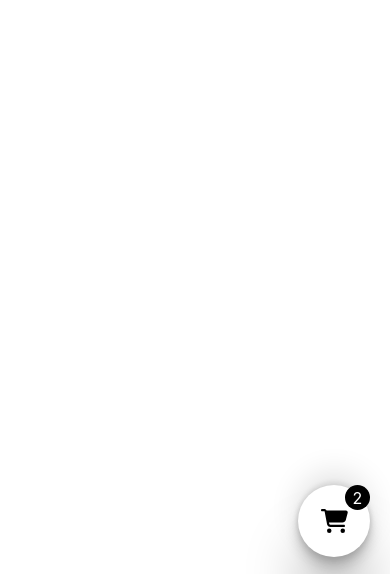
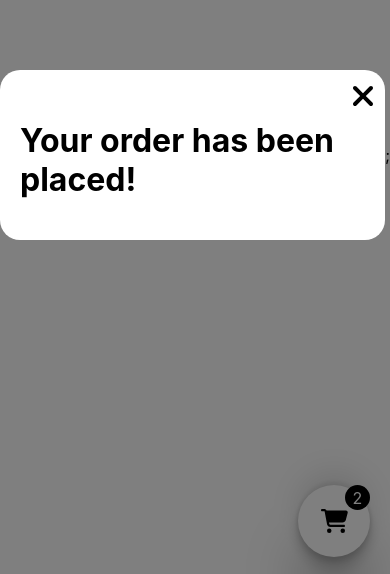
Before and after one commit to sajiff/manush-tech-cart-application, a React (Create React App) app: page / in a window 390 px wide. Shown: the part 267-841 px from the top of the page. Built offline with nearby package versions, Linux system fonts and the light colour scheme; no server answers.

Commit message:
modal-cmplt, checkout-cmplt, mobile-cart-fixed

```diff
--- a/src/App.js
+++ b/src/App.js
@@ -1,16 +1,28 @@
+import { faXmark } from "@fortawesome/free-solid-svg-icons";
+import { FontAwesomeIcon } from "@fortawesome/react-fontawesome";
 import { useState } from "react";
 import "./App.css";
 import { CartModal } from "./component/cartComponent/CartModal";
+import { Modal } from "./component/modal/Modal";
 import { Navbar } from "./component/navbarComponent/Navbar";
 import { HomePage } from "./pages/homePage/HomePage";
 
 function App() {
   const [cartToggle, setcartToggle] = useState(false);
+  const [modalToggle, setmodalToggle] = useState(true);
+
   return (
     <div>
       <Navbar cartToggle={cartToggle} openCart={() => setcartToggle(true)} />
       <HomePage />
-      <CartModal open={cartToggle} closeModal={() => setcartToggle(false)} />
+      <CartModal
+        open={cartToggle}
+        closeModal={() => setcartToggle(false)}
+        checkoutModal={() => setmodalToggle(true)}
+      />
+      <Modal open={modalToggle} closeModal={() => setmodalToggle(false)}>
+        <h1>Your order has been placed!</h1>
+      </Modal>
     </div>
   );
 }
--- a/src/component/cartComponent/CartModal.css
+++ b/src/component/cartComponent/CartModal.css
@@ -13,6 +13,14 @@
   width: calc(100% / 3);
   background-color: #f5f5f5;
   padding: 10px;
+  overflow-y: scroll;
+  scrollbar-width: none;
+  -ms-overflow-style: none;
+}
+
+.cart-container::-webkit-scrollbar {
+  width: 0;
+  height: 0;
 }
 
 .cart-header {
@@ -112,6 +120,19 @@
   font-weight: 500;
 }
 
+.checkout-container {
+  display: flex;
+  justify-content: center;
+  align-items: center;
+  margin-top: 25px;
+}
+
+.checkout-btn {
+  background-color: rgb(17, 202, 202);
+  border-radius: 10px;
+  width: 220px;
+}
+
 @media (max-width: 896px) {
   .cart-container {
     width: 100%;
--- a/src/component/cartComponent/CartModal.jsx
+++ b/src/component/cartComponent/CartModal.jsx
@@ -13,7 +13,7 @@ const Totals = ({ title, value }) => (
     </h2>
   </div>
 );
-export const CartModal = ({ open, closeModal }) => {
+export const CartModal = ({ open, closeModal, checkoutModal }) => {
   if (!open) return null;
   return (
     <div className="cart-modal-container">
@@ -27,11 +27,24 @@ export const CartModal = ({ open, closeModal }) => {
         <h2>Your Items</h2>
         <hr />
         <CartItem />
+        <CartItem />
+
         <hr />
         <Totals title={"Sub-total"} value={25400} />
         <Totals title={"Delivery Charge"} value={100} />
         <hr />
         <Totals title={"Grand-total"} value={25400} />
+        <div className="checkout-container">
+          <button
+            onClick={() => {
+              closeModal();
+              checkoutModal();
+            }}
+            className="btn checkout-btn"
+          >
+            <h3>Proceed to checkout</h3>
+          </button>
+        </div>
       </div>
     </div>
   );
--- /dev/null
+++ b/src/component/modal/Modal.css
@@ -0,0 +1,25 @@
+.modal-container {
+  position: fixed;
+  top: 0;
+  height: 100%;
+  width: 100%;
+  display: flex;
+  justify-content: center;
+  align-items: center;
+  background: rgba(0, 0, 0, 0.5);
+}
+
+.content-container {
+  background-color: white;
+  border-radius: 20px;
+  padding: 30px 20px 20px;
+  position: relative;
+}
+
+.modal-close-icon {
+  position: absolute;
+  right: 0px;
+  top: 0px;
+  margin: 10px;
+  cursor: pointer;
+}
--- /dev/null
+++ b/src/component/modal/Modal.jsx
@@ -0,0 +1,21 @@
+import { faXmark } from "@fortawesome/free-solid-svg-icons";
+import { FontAwesomeIcon } from "@fortawesome/react-fontawesome";
+import "./Modal.css";
+export const Modal = ({ open, closeModal, children }) => {
+  if (!open) return null;
+
+  return (
+    <div className="modal-container">
+      <div className="content-container">
+        <FontAwesomeIcon
+          className="modal-close-icon"
+          onClick={closeModal}
+          size="2x"
+          icon={faXmark}
+        />
+        {children}
+      </div>
+      ;
+    </div>
+  );
+};
--- a/src/component/navbarComponent/Navbar.css
+++ b/src/component/navbarComponent/Navbar.css
@@ -56,7 +56,7 @@
     justify-content: center;
   }
   .navbar-cart-container {
-    position: absolute;
+    position: fixed;
     bottom: 0;
     right: 0;
     margin: 20px;
--- a/src/pages/homePage/HomePage.css
+++ b/src/pages/homePage/HomePage.css
@@ -3,6 +3,7 @@
   flex-wrap: wrap;
   justify-content: center;
   align-items: center;
+
   gap: 80px;
   padding: 80px;
 }
```
